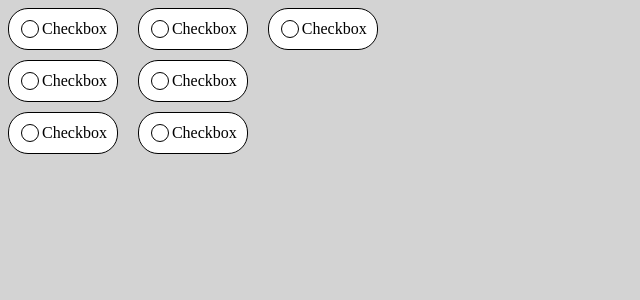
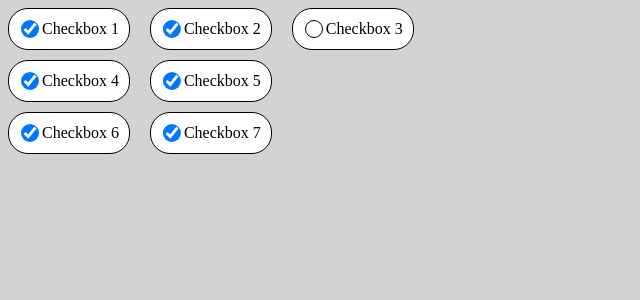
Before and after one commit to Chessman2003/App, a React app: page / in a window 1280 px wide. Shown: the top 300 px of the page, without its empty margins (0-640 px from the left). Built offline with nearby package versions, Linux system fonts and the light colour scheme.

Commit message:
fix component

```diff
--- a/src/Components/App/App.tsx
+++ b/src/Components/App/App.tsx
@@ -1,23 +1,30 @@
-import React from "react";
-import { InputCheckboxComponent } from "../InputCheckboxComponent/InputCheckboxComponent";
+import React, { useState } from "react";
+import { Checkbox } from "../Checkbox/Checkbox";
 import './App.scss'
 
 export const App = () => {
+    const [checkbox1, setCheckbox1] = useState<boolean>((Math.random()*100)%100 > 50 ? true : false);
+    const [checkbox2, setCheckbox2] = useState<boolean>((Math.random()*100)%100 > 50 ? true : false);
+    const [checkbox3, setCheckbox3] = useState<boolean>((Math.random()*100)%100 > 50 ? true : false);
+    const [checkbox4, setCheckbox4] = useState<boolean>((Math.random()*100)%100 > 50 ? true : false);
+    const [checkbox5, setCheckbox5] = useState<boolean>((Math.random()*100)%100 > 50 ? true : false);
+    const [checkbox6, setCheckbox6] = useState<boolean>((Math.random()*100)%100 > 50 ? true : false);
+    const [checkbox7, setCheckbox7] = useState<boolean>((Math.random()*100)%100 > 50 ? true : false);
     return (
         <div className="inputCheckboxWrapper">
             <div className="cantainer">
                 <div className="row">
-                    <InputCheckboxComponent text="Checkbox"/>
-                    <InputCheckboxComponent text="Checkbox"/>
-                    <InputCheckboxComponent text="Checkbox"/>
+                    <Checkbox text="Checkbox 1" value={checkbox1} onChange={(value)=>{setCheckbox1(value)}}/>
+                    <Checkbox text="Checkbox 2" value={checkbox2} onChange={(value)=>{setCheckbox2(value)}}/>
+                    <Checkbox text="Checkbox 3" value={checkbox3} onChange={(value)=>{setCheckbox3(value)}}/>
                 </div>
                 <div className="row">
-                    <InputCheckboxComponent text="Checkbox"/>
-                    <InputCheckboxComponent text="Checkbox"/>
+                    <Checkbox text="Checkbox 4"  value={checkbox4} onChange={(value)=>{setCheckbox4(value)}}/>
+                    <Checkbox text="Checkbox 5"  value={checkbox5} onChange={(value)=>{setCheckbox5(value)}}/>
                 </div>
                 <div className="row">
-                    <InputCheckboxComponent text="Checkbox"/>
-                    <InputCheckboxComponent text="Checkbox"/>
+                    <Checkbox text="Checkbox 6" value={checkbox6} onChange={(value)=>{setCheckbox6(value)}}/>
+                    <Checkbox text="Checkbox 7" value={checkbox7} onChange={(value)=>{setCheckbox7(value)}}/>
                 </div>
             </div>
         </div>
--- /dev/null
+++ b/src/Components/Checkbox/Checkbox.tsx
@@ -0,0 +1,23 @@
+import React from "react";
+import './Checkbox.scss'
+
+type CheckboxProps = {
+    text: string,
+    value: boolean,
+    onChange: (value: boolean) => void
+}
+
+export const Checkbox = ({
+    text,
+    value,
+    onChange
+}: CheckboxProps) => {
+    return (
+        <div className="checkboxWrapper">
+            <label className="checkboxContainer">
+                <input type="checkbox" id="myCheckbox" checked={value} onChange={(e)=>{onChange(e.target.checked)}} />
+                {text}
+            </label>
+        </div>
+    )
+}
--- a/src/Components/InputCheckboxComponent/InputCheckboxComponent.tsx
+++ /dev/null
@@ -1,16 +0,0 @@
-import React from "react";
-import './InputCheckboxComponent.scss'
-
-type CheckboxProps = {
-    text: string
-}
-
-export const InputCheckboxComponent = ({text}: CheckboxProps) => {
-    return (
-        <div className="checkboxWrapper">
-        <label className="checkboxContainer">
-            <input type="checkbox" id="myCheckbox" /> {text}
-        </label>
-        </div>
-    )
-}
```
Also changed, not shown: src/Components/Checkbox/Checkbox.scss (renamed from src/Components/InputCheckboxComponent/InputCheckboxComponent.scss).
